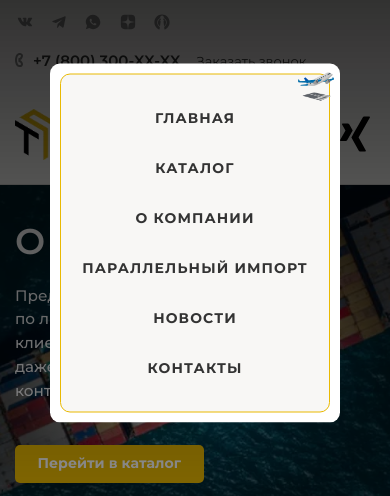
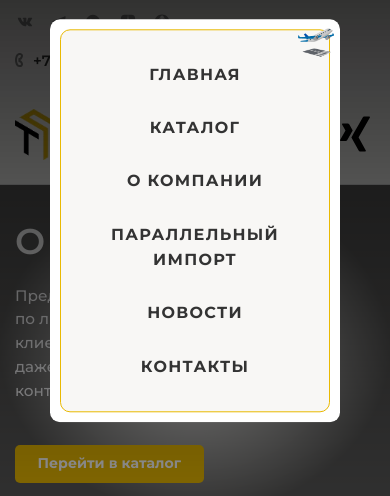
Before and after one commit to it2konst/technoprofi, a plain HTML site: page about.html in a window 390 px wide. Both pictures are taken after a click on the element 355 px from the left and 134 px from the top of the page. Shown: the top 496 px of the page. Drawn offline with Linux system fonts and the light colour scheme.

Commit message:
mobile menu data-title-wrap added

```diff
--- a/about.html
+++ b/about.html
@@ -87,11 +87,11 @@
                 <div class="nav-menu">
                     <ul class="nav-menu__list">
                         <li class="nav-menu__item"><a href="./index.html" class="nav-menu__link">Главная</a></li>
-                        <li class="nav-menu__item"><a href="./#about" class="nav-menu__link">Каталог</a></li>
+                        <li class="nav-menu__item"><a href="#about" class="nav-menu__link">Каталог</a></li>
                         <li class="nav-menu__item"><a href="./about.html" class="nav-menu__link">О компании</a></li>
-                        <li class="nav-menu__item"><a href="./#import" class="nav-menu__link">Параллельный импорт</a></li>
-                        <li class="nav-menu__item"><a href="./#news" class="nav-menu__link">Новости</a></li>
-                        <li class="nav-menu__item"><a href="./#footer" class="nav-menu__link">Контакты</a></li>
+                        <li class="nav-menu__item"><a href="#import" class="nav-menu__link" data-title="Параллельный импорт" data-title-wrap="Параллельный&#10;импорт"></a></li>
+                        <li class="nav-menu__item"><a href="#news" class="nav-menu__link">Новости</a></li>
+                        <li class="nav-menu__item"><a href="#footer" class="nav-menu__link">Контакты</a></li>
                     </ul>
                 </div>
 
--- a/scss/sections/_header.scss
+++ b/scss/sections/_header.scss
@@ -120,6 +120,11 @@
                 background: var(--second-color);
                 transition: width 0.3s ease;
             }
+
+            &::before {
+                content: attr(data-title);
+                white-space: nowrap;
+            }
         }
     }
 
@@ -214,13 +219,12 @@
             max-width: rem(290);
             width: 100%;
             padding: rem-clamp(28, 40) 0;
+            gap: 0;
             border-radius: rem(10);
             background: var(--modal-bg-color);
 
             will-change: transform;
             transition: transform 0.2s ease-in;
-
-            gap: 0;
 
             .nav-menu__item {
                 display: flex;
@@ -229,13 +233,19 @@
                 padding: rem(14) 0;
                 width: 86%;
                 border-radius: rem(10);
+                text-align: center;
 
                 a {
-                    font-size: rem(14);
+                    font-size: 1rem;
                 }
 
                 &:hover {
                     background-color: #fff;
+                }
+
+                .nav-menu__link::before {
+                    content: attr(data-title-wrap);
+                    white-space: pre-line;
                 }
             }
 
```
Also changed, not shown: index.html (+1 -1 lines), css/main.css, 1 other file.
